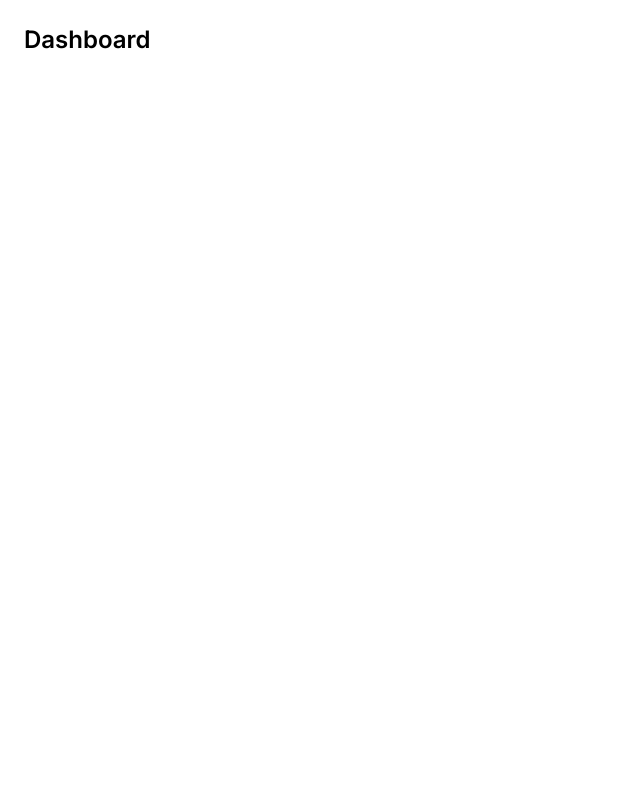
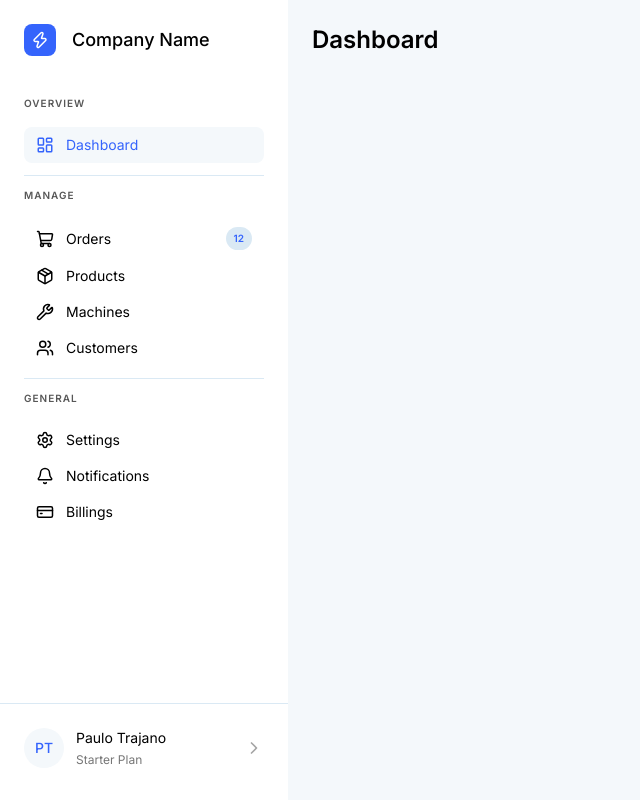
Before and after one commit to paulotra/dashboard-starter, a Next.js app: page /dashboard in a window 1280 px wide. Shown: the whole page, without its empty margins (0-640 px from the left). Built offline with nearby package versions, Linux system fonts and the light colour scheme.

Commit message:
add sidebar component

```diff
--- a/src/app/(dashboard)/layout.tsx
+++ b/src/app/(dashboard)/layout.tsx
@@ -1,3 +1,10 @@
+import Sidebar from '@/components/Sidebar'
+
 export default function DashboardLayout({ children }: { children: React.ReactNode }) {
-  return <div className="min-h-screen bg-background">{children}</div>
+  return (
+    <div className="bg-body-color flex h-screen">
+      <Sidebar />
+      <main className="flex-1 overflow-y-auto">{children}</main>
+    </div>
+  )
 }
--- a/src/app/globals.css
+++ b/src/app/globals.css
@@ -105,16 +105,16 @@
   --font-mono: var(--font-geist-mono);
 
   /* Semantic aliases */
-  --color-white: var(--color-neutral-100);
+  --color-white: #ffffff;
   --color-white-60: #ffffff99;
   --color-white-20: #ffffff33;
-  --color-black: var(--color-neutral-1000);
-  --color-shadow: var(--color-neutral-300);
-  --color-bg-body: var(--color-primary-100);
-  --color-border-color: var(--color-primary-200);
-  --color-btn-primary-bg: var(--color-primary-200);
-  --color-btn-primary-bg-filled: var(--color-primary-500);
-  --color-btn-secondary-bg: var(--color-white);
+  --color-black: #000000;
+  --color-shadow: #e6e6e6;
+  --color-body-color: #f4f8fb;
+  --color-border-color: #dae9f4;
+  --color-btn-primary-bg: #dae9f4;
+  --color-btn-primary-bg-filled: #3564fc;
+  --color-btn-secondary-bg: #ffffff;
 }
 
 /* ─── Base ───────────────────────────────────────────────────── */
@@ -123,9 +123,3 @@ body {
   color: var(--foreground);
   font-family: var(--font-inter), Arial, Helvetica, sans-serif;
 }
-
-*,
-*::before,
-*::after {
-  border-color: var(--border);
-}
--- a/src/components/BadgeStatus.tsx
+++ b/src/components/BadgeStatus.tsx
@@ -1,40 +1,38 @@
 const STATUS_CONFIG = {
   Pending: {
-    bg: "bg-yellow-100",
-    dot: "bg-yellow-600",
-    text: "text-yellow-600",
+    bg: 'bg-yellow-100',
+    dot: 'bg-yellow-600',
+    text: 'text-yellow-600',
   },
   Completed: {
-    bg: "bg-green-100",
-    dot: "bg-green-500",
-    text: "text-green-500",
+    bg: 'bg-green-100',
+    dot: 'bg-green-500',
+    text: 'text-green-500',
   },
   Processing: {
-    bg: "bg-primary-200",
-    dot: "bg-primary-500",
-    text: "text-primary-500",
+    bg: 'bg-primary-200',
+    dot: 'bg-primary-500',
+    text: 'text-primary-500',
   },
   Cancelled: {
-    bg: "bg-red-100",
-    dot: "bg-red-500",
-    text: "text-red-500",
+    bg: 'bg-red-100',
+    dot: 'bg-red-500',
+    text: 'text-red-500',
   },
-} as const;
+} as const
 
-type Status = keyof typeof STATUS_CONFIG;
+type Status = keyof typeof STATUS_CONFIG
 
 export interface BadgeStatusProps {
-  status?: Status;
+  status?: Status
 }
 
-export default function BadgeStatus({ status = "Pending" }: BadgeStatusProps) {
-  const { bg, dot, text } = STATUS_CONFIG[status];
+export default function BadgeStatus({ status = 'Pending' }: BadgeStatusProps) {
+  const { bg, dot, text } = STATUS_CONFIG[status]
   return (
     <div className={`inline-flex items-center gap-1 rounded px-2 py-1 ${bg}`}>
       <span className={`size-1.5 shrink-0 rounded-full ${dot}`} />
-      <span className={`whitespace-nowrap font-sans text-2xs font-medium ${text}`}>
-        {status}
-      </span>
+      <span className={`text-2xs font-sans font-medium whitespace-nowrap ${text}`}>{status}</span>
     </div>
-  );
+  )
 }
--- /dev/null
+++ b/src/components/Sidebar.tsx
@@ -0,0 +1,140 @@
+"use client";
+
+import Link from "next/link";
+import { usePathname } from "next/navigation";
+import type { LucideIcon } from "lucide-react";
+import {
+  Bell,
+  ChevronRight,
+  CreditCard,
+  LayoutDashboard,
+  Package,
+  Settings,
+  ShoppingCart,
+  Users,
+  Wrench,
+} from "lucide-react";
+import Logo from "./Logo";
+
+interface NavItem {
+  label: string;
+  icon: LucideIcon;
+  href: string;
+  badge?: number;
+}
+
+interface NavSection {
+  label: string;
+  items: NavItem[];
+}
+
+const NAV: NavSection[] = [
+  {
+    label: "OVERVIEW",
+    items: [{ label: "Dashboard", icon: LayoutDashboard, href: "/dashboard" }],
+  },
+  {
+    label: "MANAGE",
+    items: [
+      { label: "Orders", icon: ShoppingCart, href: "/orders", badge: 12 },
+      { label: "Products", icon: Package, href: "/products" },
+      { label: "Machines", icon: Wrench, href: "/machines" },
+      { label: "Customers", icon: Users, href: "/customers" },
+    ],
+  },
+  {
+    label: "GENERAL",
+    items: [
+      { label: "Settings", icon: Settings, href: "/settings" },
+      { label: "Notifications", icon: Bell, href: "/notifications" },
+      { label: "Billings", icon: CreditCard, href: "/billings" },
+    ],
+  },
+];
+
+export interface SidebarUser {
+  name: string;
+  plan: string;
+  initials: string;
+}
+
+export interface SidebarProps {
+  companyName?: string;
+  user?: SidebarUser;
+}
+
+export default function Sidebar({
+  companyName = "Company Name",
+  user = { name: "Paulo Trajano", plan: "Starter Plan", initials: "PT" },
+}: SidebarProps) {
+  const pathname = usePathname() ?? "";
+
+  return (
+    <aside className="flex h-full w-72 flex-col bg-white">
+      {/* Logo + Nav */}
+      <div className="flex flex-1 flex-col gap-10 overflow-y-auto px-6 pt-6">
+        <Logo companyName={companyName} />
+
+        <nav className="flex flex-col gap-3">
+          {NAV.map((section, idx) => (
+            <div key={section.label}>
+              {idx > 0 && <hr className="mb-3 border-border-color" />}
+              <div className="flex flex-col gap-4">
+                <p className="font-sans text-2xs font-semibold tracking-widest text-neutral-700">
+                  {section.label}
+                </p>
+                <div className="flex flex-col">
+                  {section.items.map((item) => {
+                    const isActive =
+                      pathname === item.href ||
+                      pathname.startsWith(item.href + "/");
+                    return (
+                      <Link
+                        key={item.href}
+                        href={item.href}
+                        className={[
+                          "flex items-center justify-between rounded-lg px-3 py-2 transition-colors",
+                          isActive
+                            ? "bg-primary-100 text-primary-500"
+                            : "text-black hover:bg-neutral-200",
+                        ].join(" ")}
+                      >
+                        <span className="flex items-center gap-3">
+                          <item.icon size={18} />
+                          <span className="font-sans text-sm font-normal">
+                            {item.label}
+                          </span>
+                        </span>
+                        {item.badge != null && (
+                          <span className="rounded-full bg-primary-200 px-2 py-1 font-sans text-2xs font-semibold text-primary-500">
+                            {item.badge}
+                          </span>
+                        )}
+                      </Link>
+                    );
+                  })}
+                </div>
+              </div>
+            </div>
+          ))}
+        </nav>
+      </div>
+
+      {/* Account */}
+      <div className="flex items-center justify-between border-t border-border-color px-6 pb-8 pt-6">
+        <div className="flex items-center gap-3">
+          <div className="flex size-10 shrink-0 items-center justify-center rounded-full bg-primary-100">
+            <span className="font-sans text-sm font-medium text-primary-500">
+              {user.initials}
+            </span>
+          </div>
+          <div className="flex flex-col gap-1">
+            <p className="font-sans text-sm text-black">{user.name}</p>
+            <p className="font-sans text-xs text-neutral-600">{user.plan}</p>
+          </div>
+        </div>
+        <ChevronRight size={20} className="shrink-0 text-neutral-500" />
+      </div>
+    </aside>
+  );
+}
```
Also changed, not shown: 2 other files (tests, documents, lock files or other folders).
